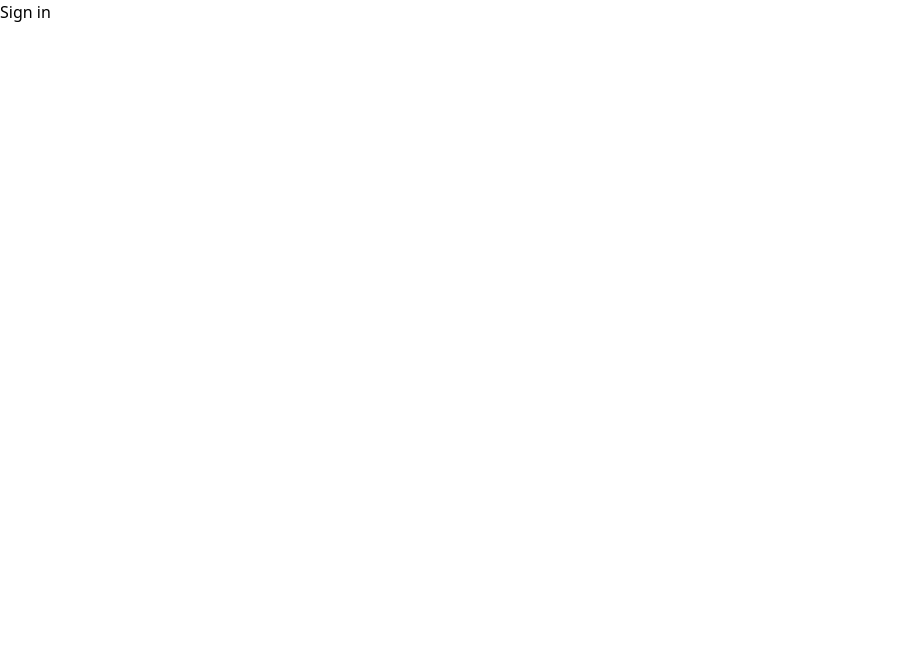
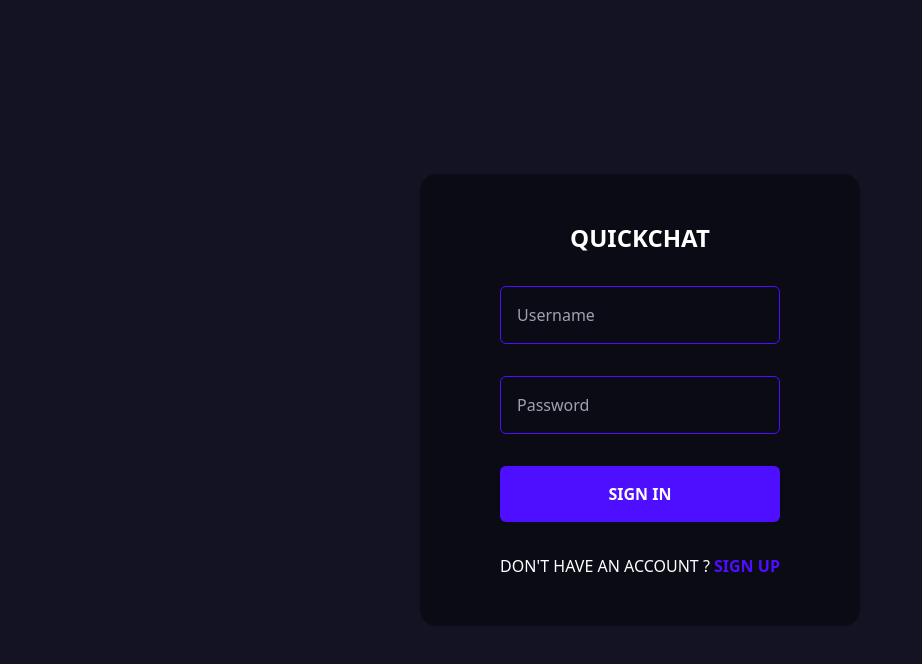
Before and after one commit to KongPobW/Quick-Chat, a React (Create React App) app: page /sign-in in a window 1280 px wide. Shown: the top 664 px of the page, without its empty margins (0-922 px from the left). Built offline with nearby package versions, Linux system fonts and the light colour scheme.

Commit message:
make sign in

```diff
--- a/src/pages/SignIn.jsx
+++ b/src/pages/SignIn.jsx
@@ -1,8 +1,93 @@
+import React, { useEffect, useState } from "react";
+import { Link, useNavigate } from "react-router-dom";
+import { ToastContainer, toast } from "react-toastify";
+import "react-toastify/dist/ReactToastify.css";
+import axios from "axios";
+import { SignInRoutes } from "../utils/APIRoutes";
+
 function SignIn() {
+
+    const navigate = useNavigate();
+
+    const [values, setValues] = useState({
+        username: "",
+        password: "",
+    });
+
+    useEffect(() => {
+        if (localStorage.getItem("chat-app-user")) {
+            navigate("/");
+        }
+    }, []);
+
+    const handleSubmit = async (event) => {
+        event.preventDefault();
+        if (handleValidation()) {
+            const { username, password } = values;
+            const { data } = await axios.post(SignInRoutes, {
+                username,
+                password,
+            });
+
+            if (data.status === false) {
+                toast.error(data.msg);
+            }
+
+            if (data.status === true) {
+                localStorage.setItem("chat-app-user", JSON.stringify(data.user));
+                navigate("/chat");
+            }
+        }
+    };
+
+    const handleChange = (event) => {
+        setValues({ ...values, [event.target.name]: event.target.value });
+    };
+
+    const handleValidation = () => {
+        const { username, password } = values;
+        if (username === "") {
+            toast.error("username is required");
+            return false;
+        } else if (password === "") {
+            toast.error("password is required");
+            return false;
+        }
+
+        return true;
+    };
+
     return (
-        <div>
-            Sign in
-        </div>
+        <>
+            <div className="h-screen w-screen flex flex-col justify-center gap-4 items-center bg-[#131324]">
+                <form action="" onSubmit={(event) => handleSubmit(event)} className="flex flex-col gap-8 bg-black/40 rounded-2xl p-12 px-20">
+                    <div className="flex items-center justify-center gap-4">
+                        <h1 className="text-white uppercase text-2xl font-bold">QuickChat</h1>
+                    </div>
+                    <input
+                        type="text"
+                        placeholder="Username"
+                        name="username"
+                        onChange={(e) => handleChange(e)}
+                        className="bg-transparent p-4 border border-solid border-[#4e0eff] rounded-md text-white w-full text-base focus:border-[#997af0] focus:outline-none"
+                    />
+                    <input
+                        type="password"
+                        placeholder="Password"
+                        name="password"
+                        onChange={(e) => handleChange(e)}
+                        className="bg-transparent p-4 border border-solid border-[#4e0eff] rounded-md text-white w-full text-base focus:border-[#997af0] focus:outline-none"
+                    />
+                    <button type="submit" className="bg-[#4e0eff] text-white py-4 px-8 border-none font-bold cursor-pointer rounded-md text-base uppercase hover:bg-[#4e0eff]">
+                        Sign In
+                    </button>
+                    <span className="text-white uppercase">
+                        Don't have an account ? <Link className="text-[#4e0eff] no-underline font-bold" to="/sign-up">Sign Up</Link>
+                    </span>
+                </form>
+            </div >
+            <ToastContainer />
+        </>
     );
 }
 
--- a/src/utils/APIRoutes.js
+++ b/src/utils/APIRoutes.js
@@ -1 +1,2 @@
 export const SignUpRoutes = "http://localhost:5000/api/auth/sign-up";
+export const SignInRoutes = "http://localhost:5000/api/auth/sign-in";
```
Also changed, not shown: 2 other files (tests, documents, lock files or other folders).
